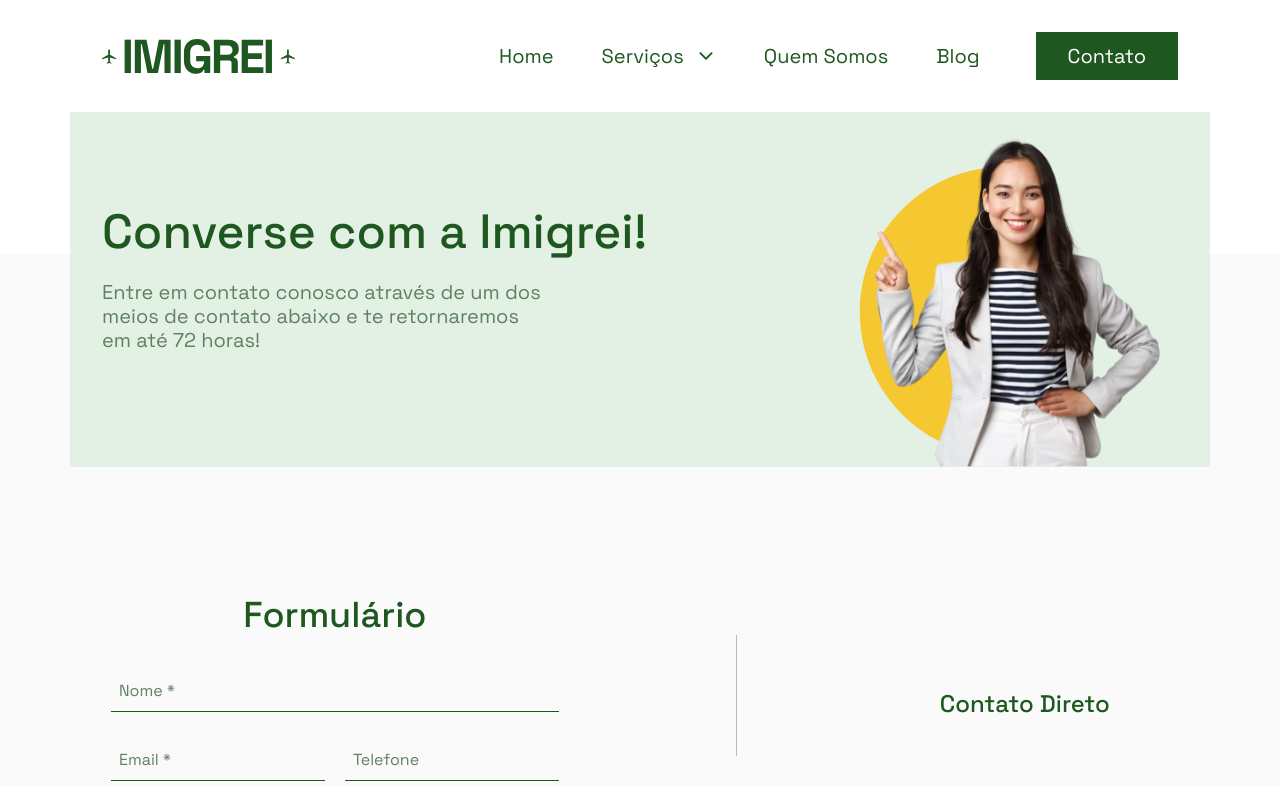
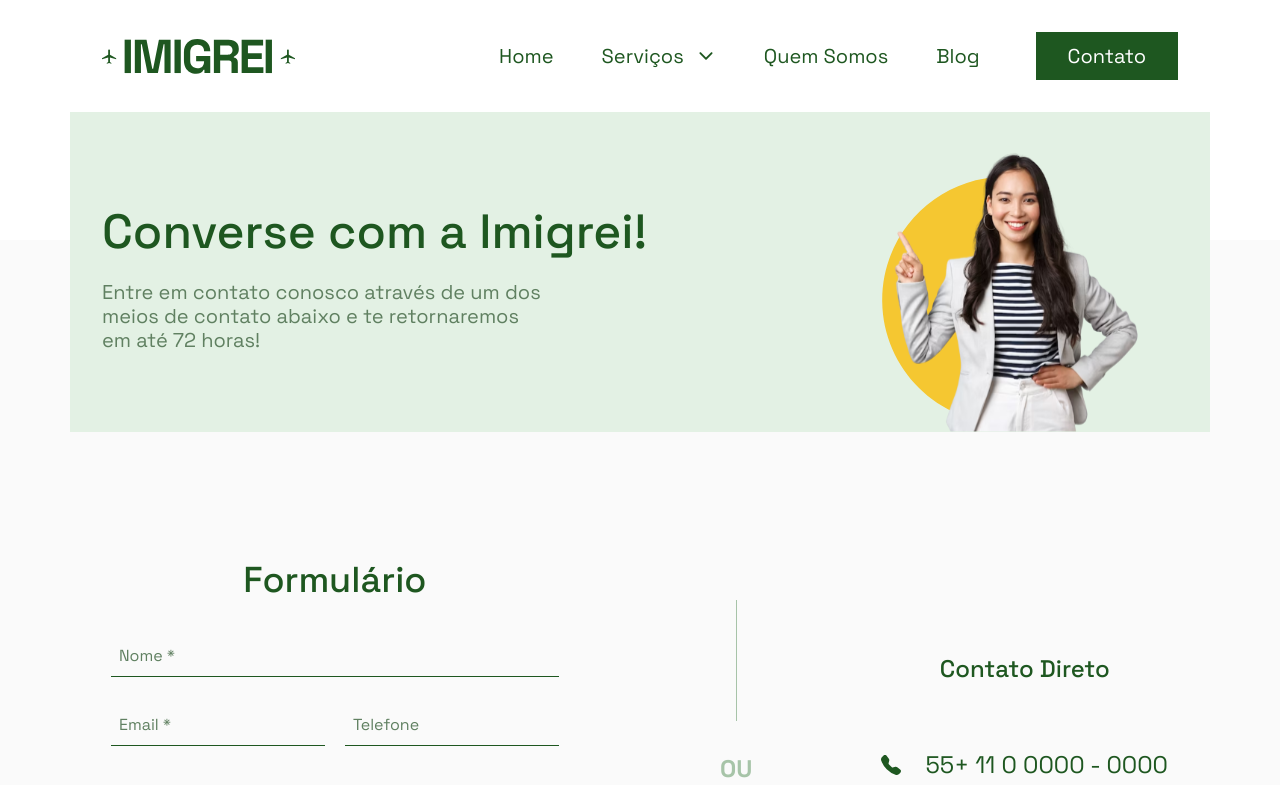
Before and after one commit to joaotelesk/Site-consultoria, a Next.js app: page /contato in a window 1280 px wide. Shown: the top 785 px of the page. Built offline with nearby package versions, Linux system fonts and the light colour scheme; no server answers.

Commit message:
:ok_hand: style: corrigindo o tamanho da imagem

```diff
--- a/src/pages/contato.tsx
+++ b/src/pages/contato.tsx
@@ -85,8 +85,8 @@ export default function Contato() {
             <Image
               src="/Contato/banner.svg"
               alt="Imagem banner principal"
-              width={352}
-              height={283}
+              width={280}
+              height={285}
               className="self-end mx-auto mt-5 col-span-2"
             />
           </div>
```
